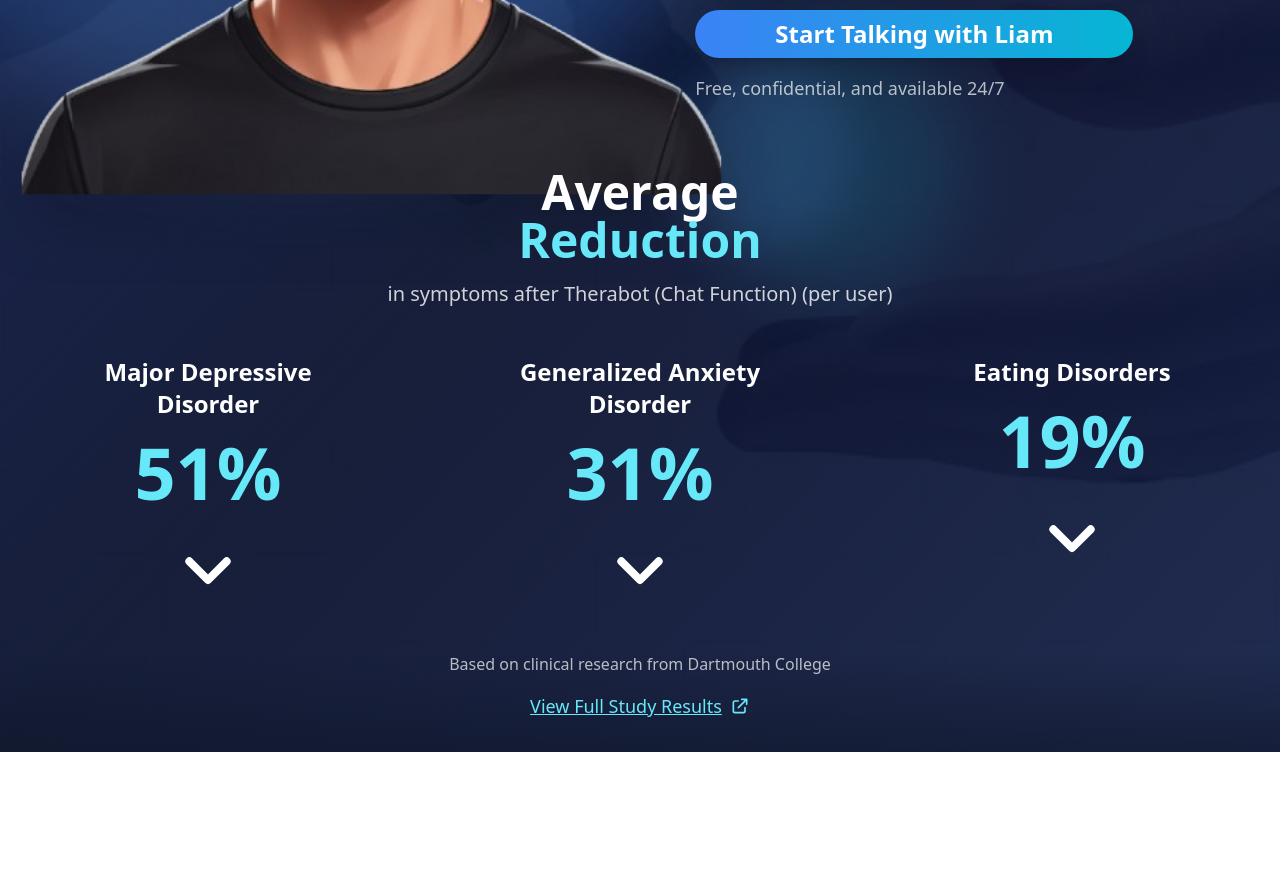
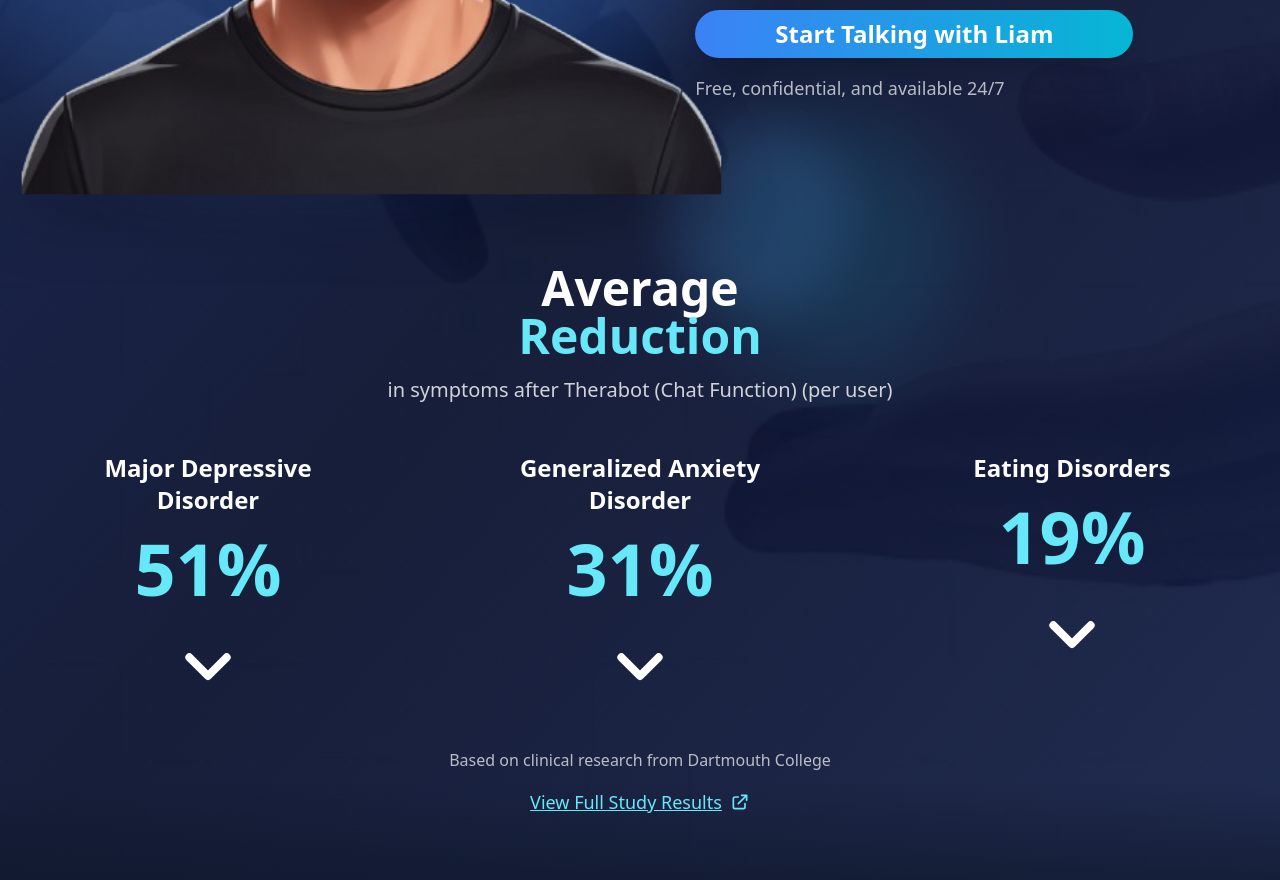
Before and after one commit to Markrademaker-ATF/liam-speaks-wellbeing, a React (Vite) app: page / in a window 1280 px wide. Shown: the part 640-1520 px from the top of the page. Before the commit the page ends 1392 px from the top, so only its background shows below. Built offline with nearby package versions, Linux system fonts and the light colour scheme.

Commit message:
Move stats section lower
Adjusted the vertical positioning of the statistics section on the landing page.

```diff
--- a/src/pages/Landing.tsx
+++ b/src/pages/Landing.tsx
@@ -110,7 +110,7 @@ const Landing = () => {
       </div>
 
       {/* Statistics Section */}
-      <div className="relative z-10 py-8 px-6">
+      <div className="relative z-10 py-16 px-6 mt-16">
         <div className="max-w-7xl mx-auto">
           <div className="text-center mb-12">
             <h2 className="text-4xl lg:text-5xl font-bold text-white mb-4">
```
